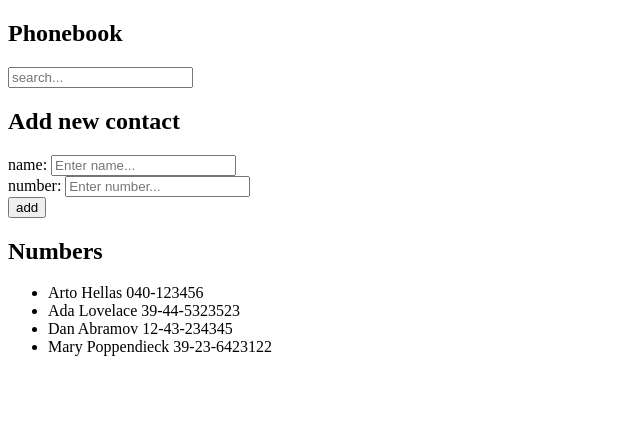
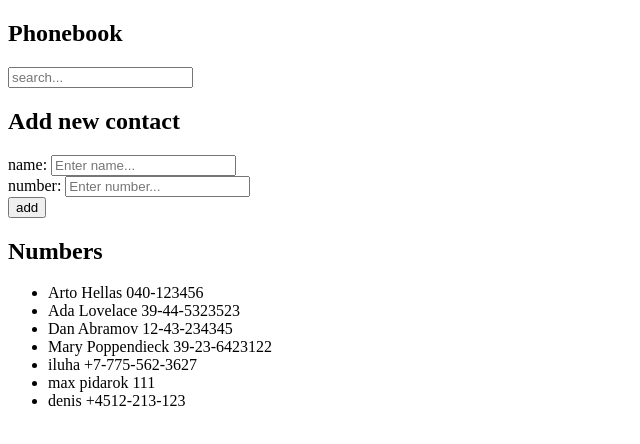
Before and after one commit to Izemmmm/fullstack-course, a React (Vite) app in the folder part2/phoneBook/: page / in a window 1280 px wide. Shown: the top 444 px of the page, without its empty margins (0-640 px from the left). Built offline with nearby package versions, Linux system fonts and the light colour scheme; data requests are answered from the project's data file.

Commit message:
2.12: contact creation using REST

```diff
--- a/part2/phoneBook/data/db.json
+++ b/part2/phoneBook/data/db.json
@@ -1,5 +1,5 @@
 {
-  "persons":[
+  "persons": [
     {
       "name": "Arto Hellas",
       "number": "040-123456",
@@ -19,6 +19,22 @@
       "name": "Mary Poppendieck",
       "number": "39-23-6423122",
       "id": "4"
+    },
+    {
+      "name": "iluha",
+      "number": "+7-775-562-3627",
+      "id": "7xC4637H73U"
+    },
+    {
+      "name": "max pidarok",
+      "number": "111",
+      "id": "9tzxGqWghtE"
+    },
+    {
+      "name": "denis",
+      "number": "+4512-213-123",
+      "id": "Ah0kJ_-WSPk"
     }
-  ]
+  ],
+  "$schema": "./node_modules/json-server/schema.json"
 }
--- a/part2/phoneBook/src/App.jsx
+++ b/part2/phoneBook/src/App.jsx
@@ -1,23 +1,30 @@
 import { useState, useEffect } from "react";
-import axios from 'axios';
+import personsService from "./services/persons";
 import Filter from "./components/Filter";
 import NewContactForm from "./components/NewContactForm";
 import PhoneBook from "./components/PhoneBook";
 
 const App = () => {
   const [persons, setPersons] = useState([]);
-  const personsUrl = 'http://localhost:3001/persons';
 
   const [filter, setFilter] = useState('');
   const [newName, setNewName] = useState('');
   const [newNumber, setNewNumber] = useState('');
 
-  useEffect(() => {
-    axios
-      .get(personsUrl)
+  const getInitialContacts = () => {
+    personsService
+      .getAll()
       .catch(() => alert("Something went wrong :("))
-      .then(response => setPersons(response.data));
-  }, []);
+      .then(data => setPersons(data));
+  };
+  useEffect(getInitialContacts, []);
+
+  const addNewContact = (newPerson) => {
+    personsService
+      .create(newPerson)
+      .then(addedPerson => setPersons(persons.concat(addedPerson)))
+      .catch(e => alert(e));
+  };
 
   const handleNewContactSubmit = (event) => {
     event.preventDefault();
@@ -32,7 +39,8 @@ const App = () => {
       return;
     }
 
-    setPersons(persons.concat({name: newName, number: newNumber, id: persons.length + 1}));
+    addNewContact({name: newName, number: newNumber});
+
     setNewName('');
     setNewNumber('');
   };
@@ -44,12 +52,12 @@ const App = () => {
   const handleNumberChange = (event) => {
     if (event.target.value && !/(^\+?\d+(\-\d*)*$)|(^\+$)/.test(event.target.value)) return;
     if (/--+/.test(event.target.value)) return;
+
     setNewNumber(event.target.value);
   };
 
   const handleFilterChange = (event) => {
     setFilter(event.target.value);
-
   };
 
   return (
--- /dev/null
+++ b/part2/phoneBook/src/services/persons.js
@@ -0,0 +1,25 @@
+import axios from "axios";
+
+const baseUrl = "http://localhost:3001/persons";
+
+function getAll() {
+  const request = axios.get(baseUrl);
+  return request.then(response => response.data);
+}
+
+function getById(id) {
+  const request = axios.get(`${baseUrl}/${id}`);
+  return request.then(response => response.data);
+}
+
+function update(id, updatedPerson) {
+  const request = axios.put(`${baseUrl}/${id}`, updatedPerson);
+  return request.then(response => response.data);
+}
+
+function create(newPerson) {
+  const request = axios.post(baseUrl, newPerson);
+  return request.then(response => response.data);
+}
+
+export default {getAll, getById, update, create};
```
